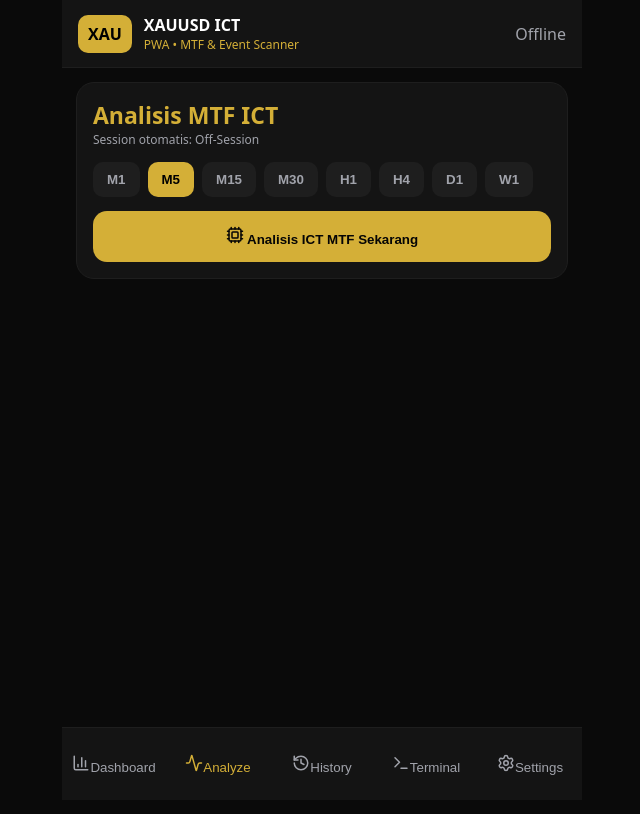
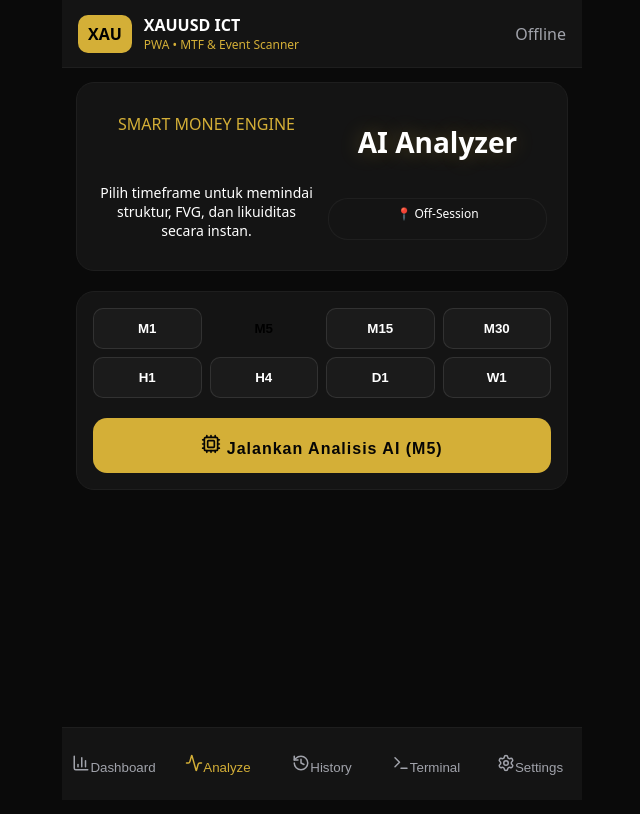
Before and after one commit to suhaimitoamy/ai-chart-analyzer-pwa, a React (Vite) app: page / in a window 1280 px wide. Both pictures are taken after a click on the button "Analisis ICT MTF". Shown: the top 814 px of the page, without its empty margins (318-958 px from the left). Built offline with nearby package versions, Linux system fonts and the light colour scheme.

Commit message:
ui: premium redesign of Analyze tab

```diff
--- a/src/App.jsx
+++ b/src/App.jsx
@@ -255,7 +255,44 @@ function Metric({v,l,c="yellow"}){return <div className="metric card"><div class
 function Title({icon,text}){return <div className="section-title">{icon}<span>{text}</span></div>}
 function Row({r}){return <div className="session-row"><div><strong className={r.active?"green":""}>{r.name}</strong><span>WIB: {r.wibRange}</span></div><em>{r.utcRange}</em></div>}
 function Concept({x}){return <div className="concept"><div className={`status ${x.status.toLowerCase()}`}>{x.status}</div><strong>{x.title}</strong><span>{x.tf}</span><p>{x.value}</p></div>}
-function Result({x}){return <div className="result"><div className={`bias ${x.bias.toLowerCase()}`}>{x.bias} • {x.confidence}%</div><p>{x.summary}</p><div className="setup"><strong>Setup: {x.setup.status}</strong><span>Entry: {x.setup.entry}</span><span>TP1: {p2(x.setup.tp1)}</span><span>TP2: {p2(x.setup.tp2)}</span><span>STOP: {p2(x.setup.stop)}</span></div></div>}
+function Result({x}){
+  let cColor = x.bias === "BULLISH" ? "#4ade80" : x.bias === "BEARISH" ? "#ff5252" : "#d4af37";
+  let bgGlow = x.bias === "BULLISH" ? "rgba(74, 222, 128, 0.1)" : x.bias === "BEARISH" ? "rgba(255, 82, 82, 0.1)" : "rgba(212, 175, 55, 0.1)";
+  return (
+    <div style={{ marginTop: "20px", border: `1px solid ${cColor}`, background: bgGlow, borderRadius: "16px", padding: "20px", position: "relative", overflow: "hidden", boxShadow: `0 0 20px ${bgGlow}` }}>
+      <div style={{ display: "flex", justifyContent: "space-between", alignItems: "center", marginBottom: "15px" }}>
+         <h3 style={{ margin: 0, color: cColor, fontSize: "20px", fontWeight: 800 }}>{x.bias}</h3>
+         <div style={{ background: cColor, color: "#000", padding: "4px 12px", borderRadius: "20px", fontWeight: "bold", fontSize: "14px" }}>Confidence: {x.confidence}%</div>
+      </div>
+      <p style={{ color: "var(--text-muted)", fontSize: "14px", lineHeight: "1.6", marginBottom: "20px" }}>{x.summary}</p>
+
+      <div style={{ background: "rgba(10,10,10,0.6)", borderRadius: "12px", padding: "15px", border: "1px solid rgba(255,255,255,0.05)" }}>
+         <div style={{ display: "flex", justifyContent: "space-between", borderBottom: "1px solid rgba(255,255,255,0.05)", paddingBottom: "10px", marginBottom: "10px" }}>
+            <span style={{ color: "var(--text-muted)", fontSize: "13px" }}>Status Setup</span>
+            <span style={{ fontWeight: "bold", color: x.setup.status === "ACTIVE" ? "#d4af37" : "#888" }}>{x.setup.status}</span>
+         </div>
+         <div style={{ display: "grid", gridTemplateColumns: "1fr 1fr", gap: "10px" }}>
+            <div style={{ display: "flex", flexDirection: "column" }}>
+               <span style={{ fontSize: "11px", color: "var(--text-muted)", textTransform: "uppercase" }}>Entry Zone</span>
+               <span style={{ fontWeight: "bold", fontSize: "14px" }}>{x.setup.entry}</span>
+            </div>
+            <div style={{ display: "flex", flexDirection: "column", textAlign: "right" }}>
+               <span style={{ fontSize: "11px", color: "var(--text-muted)", textTransform: "uppercase" }}>Stop Loss</span>
+               <span style={{ fontWeight: "bold", color: "#ff5252", fontSize: "14px" }}>{p2(x.setup.stop)}</span>
+            </div>
+            <div style={{ display: "flex", flexDirection: "column", marginTop: "5px" }}>
+               <span style={{ fontSize: "11px", color: "var(--text-muted)", textTransform: "uppercase" }}>Take Profit 1</span>
+               <span style={{ fontWeight: "bold", color: "#4ade80", fontSize: "14px" }}>{p2(x.setup.tp1)}</span>
+            </div>
+            <div style={{ display: "flex", flexDirection: "column", marginTop: "5px", textAlign: "right" }}>
+               <span style={{ fontSize: "11px", color: "var(--text-muted)", textTransform: "uppercase" }}>Take Profit 2</span>
+               <span style={{ fontWeight: "bold", color: "#4ade80", fontSize: "14px" }}>{p2(x.setup.tp2)}</span>
+            </div>
+         </div>
+      </div>
+    </div>
+  );
+}
 function Trade({t}){return <div className="trade"><strong className={t.result==="WIN"?"green":"red"}>{t.type} • {t.result}</strong><span>Entry {p2(t.entry)}</span><span>TP {p2(t.tp)} • STOP {p2(t.stop)}</span></div>}
 function Nav({a,f,i,l}){return <button className={a?"nav-btn active":"nav-btn"} onClick={f}>{i}<span>{l}</span></button>}
 
@@ -597,21 +634,28 @@ Harga: ${p2(p)}`;
           </>
         )}
         {tab === "Analyze" && (
+          <div style={{ display: "flex", flexDirection: "column", gap: "20px" }}>
+            <section className="hero card" style={{ textAlign: "center", padding: "30px 20px" }}>
+               <div className="kicker">SMART MONEY ENGINE</div>
+               <h1 style={{ fontSize: "28px", margin: "10px 0", color: "var(--primary-gold)", textShadow: "0 0 20px rgba(212,175,55,0.3)" }}>AI Analyzer</h1>
+               <p style={{ color: "var(--text-muted)", fontSize: "14px", maxWidth: "250px", margin: "0 auto" }}>Pilih timeframe untuk memindai struktur, FVG, dan likuiditas secara instan.</p>
+               <div style={{ marginTop: "15px", display: "inline-block", background: "rgba(20,20,20,0.8)", padding: "6px 12px", borderRadius: "20px", border: "1px solid rgba(255,255,255,0.05)", fontSize: "12px", color: "var(--primary-gold)" }}>📍 {ses.name}</div>
+            </section>
+
             <section className="card">
-            <div className="page-title">Analisis MTF ICT</div>
-            <div className="muted">Session otomatis: {ses.name}</div>
-            <div className="tf-row">
+              <div style={{ display: "grid", gridTemplateColumns: "repeat(4, 1fr)", gap: "8px", marginBottom: "20px" }}>
                 {Object.keys(TF).map(x => (
-                <button key={x} onClick={() => setTf(x)} className={x === tf ? "chip active" : "chip"}>
+                  <button key={x} onClick={() => setTf(x)} style={{ background: x === tf ? "var(--primary-gold)" : "rgba(255,255,255,0.03)", color: x === tf ? "#000" : "var(--text-main)", border: x === tf ? "none" : "1px solid rgba(255,255,255,0.1)", borderRadius: "10px", padding: "12px 0", fontWeight: "bold", transition: "all 0.2s" }}>
                     {x}
                   </button>
                 ))}
               </div>
-            <button className="action" onClick={runAnalysis}>
-              <Cpu size={18} /> Analisis ICT MTF Sekarang
+              <button className="action" onClick={runAnalysis} style={{ height: "55px", fontSize: "16px", letterSpacing: "1px" }}>
+                <Cpu size={20} /> Jalankan Analisis AI ({tf})
               </button>
               {latest && <Result x={latest} />}
             </section>
+          </div>
         )}
         {tab === "Terminal" && (
           <section className="terminal">
```
Lines whose indentation alone changed are shown as unchanged.
